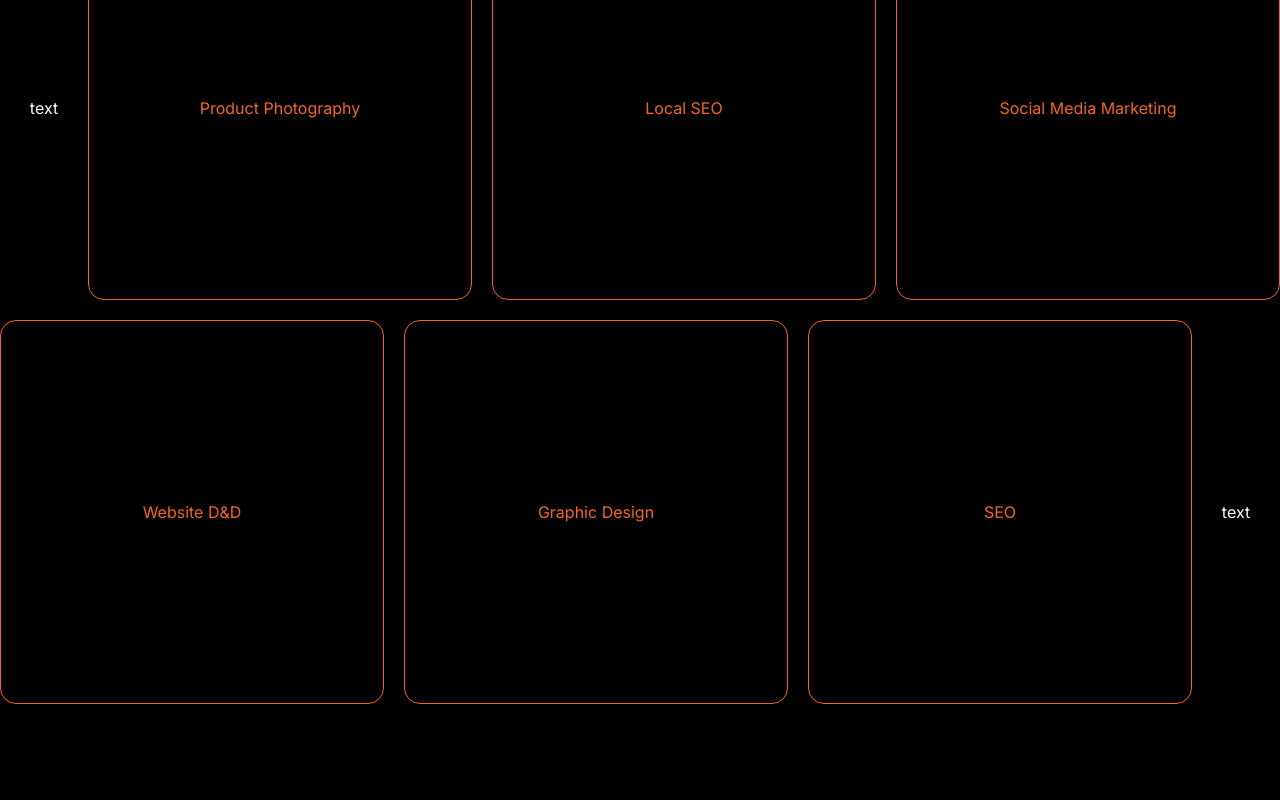
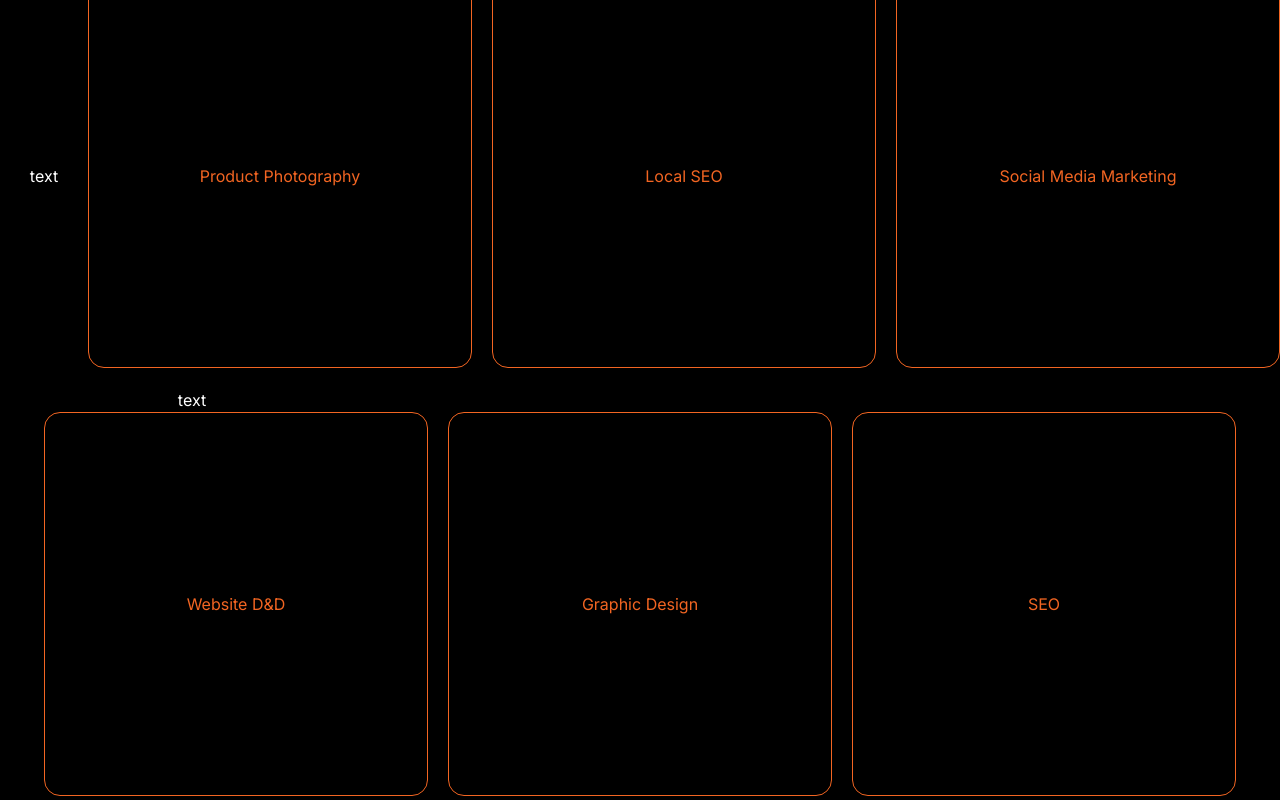
Before and after one commit to thetitasghosh/Your-Maker-Agency, a Next.js app: page / in a window 1280 px wide. Shown: the part 2948-3748 px from the top of the page. Built offline with nearby package versions, Linux system fonts and the light colour scheme.

Commit message:
responsive service box

```diff
--- a/src/components/section/ServiceSection.jsx
+++ b/src/components/section/ServiceSection.jsx
@@ -2,16 +2,16 @@ import React from "react";
 
 const ServiceSection = () => {
   return (
-    <div className="redd flex h-screen w-screen items-center justify-center">
-      <div className="flex h-full w-full flex-col gap-5 items-center justify-center">
+    <div className="redd flex min-h-screen w-screen items-center justify-center">
+      <div className="flex h-full w-full flex-col items-center justify-center gap-5">
         <h1 className="redd flex w-full items-center justify-center py-10 text-5xl uppercase">
           Our Service
         </h1>
-        <div className="redd flex h-full w-full items-center justify-center">
+        <div className="redd flex h-full w-full flex-col items-center justify-center desktop:flex-row">
           <div className="redd flex h-full w-96 items-center justify-center">
             text
           </div>
-          <div className="flex h-full w-full items-center justify-center gap-5">
+          <div className="flex h-full w-full flex-col items-center justify-center gap-5 desktop:flex-row">
             {["Product Photography", "Local SEO", "Social Media Marketing"].map(
               (data, idx) => {
                 return (
@@ -26,11 +26,11 @@ const ServiceSection = () => {
             )}
           </div>
         </div>
-        <div className="redd flex h-full w-full flex-row-reverse">
+        <div className="redd desktop:flex-row-reverseh-full flex w-full flex-col">
           <div className="redd flex h-full w-96 items-center justify-center">
             text
           </div>
-          <div className="flex h-full w-full items-center justify-center gap-5">
+          <div className="flex h-full w-full flex-col items-center justify-center gap-5 desktop:flex-row">
             {["Website D&D", "Graphic Design", "SEO"].map((data, idx) => {
               return (
                 <div
```
